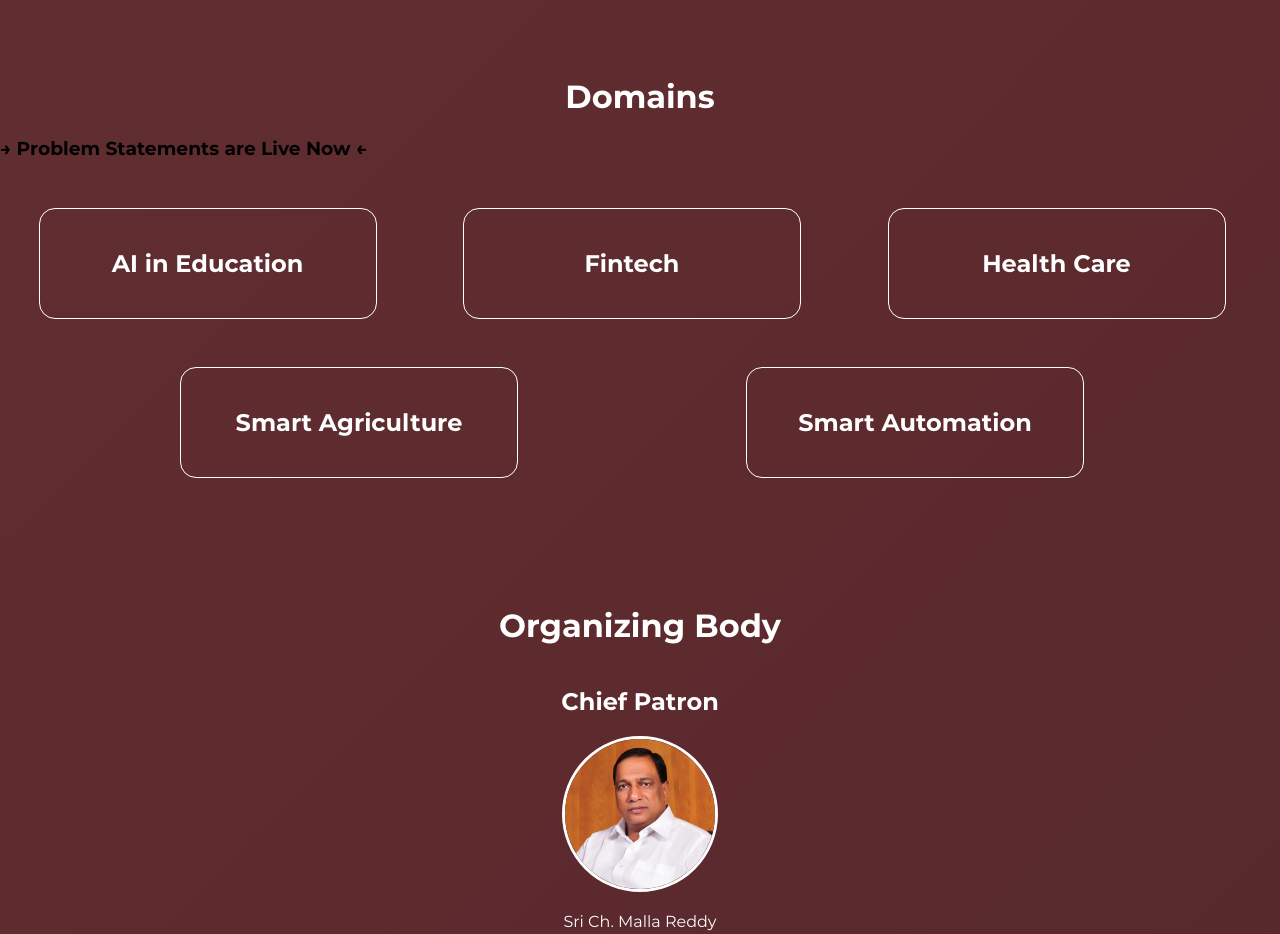
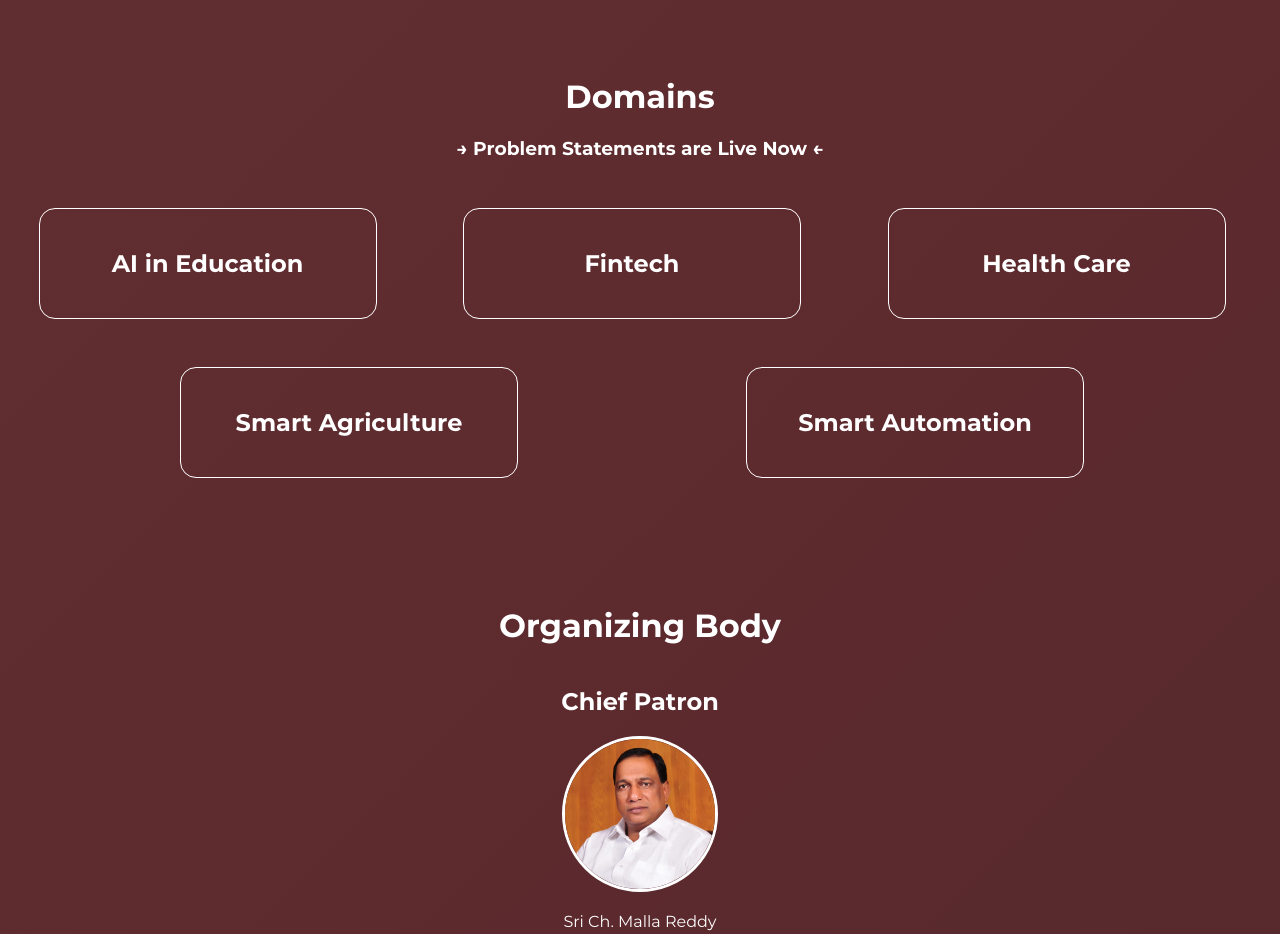
Before and after one commit to Abhinavtej/30HourHackathon, a React (Create React App) app: page / in a window 1280 px wide. Shown: the part 1500-2434 px from the top of the page. Built offline with nearby package versions, Linux system fonts and the light colour scheme.

Commit message:
Updatesss2

```diff
--- a/src/components/css/Domains.css
+++ b/src/components/css/Domains.css
@@ -39,15 +39,12 @@
     margin-bottom: 7em;
 }
 
-<<<<<<< HEAD
-=======
 .App-domains h3 {
     color: #fff;
     text-align: center;
     cursor: pointer;
 }
 
->>>>>>> temp-branch
 @media screen and (max-width: 768px) {
     .App-domains li {
         padding: 0 2em;
```
